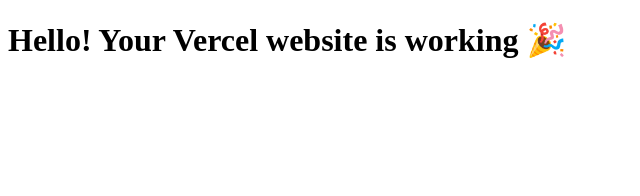
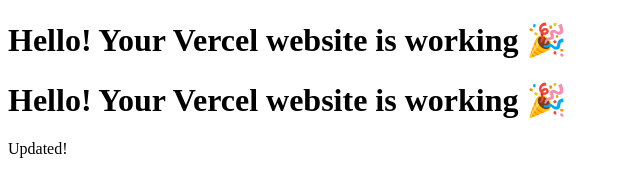
Before and after one commit to annanleenbourj-sketch/Lynn, a plain HTML site: page index.html in a window 1280 px wide. Shown: the whole page, without its empty margins (0-640 px from the left). Drawn offline with Linux system fonts and the light colour scheme.

Commit message:
Update index.html

```diff
--- a/index.html
+++ b/index.html
@@ -7,3 +7,7 @@
     <h1>Hello! Your Vercel website is working 🎉</h1>
   </body>
 </html>
+
+
+       <h1>Hello! Your Vercel website is working 🎉</h1>
+<p>Updated!</p>
```
